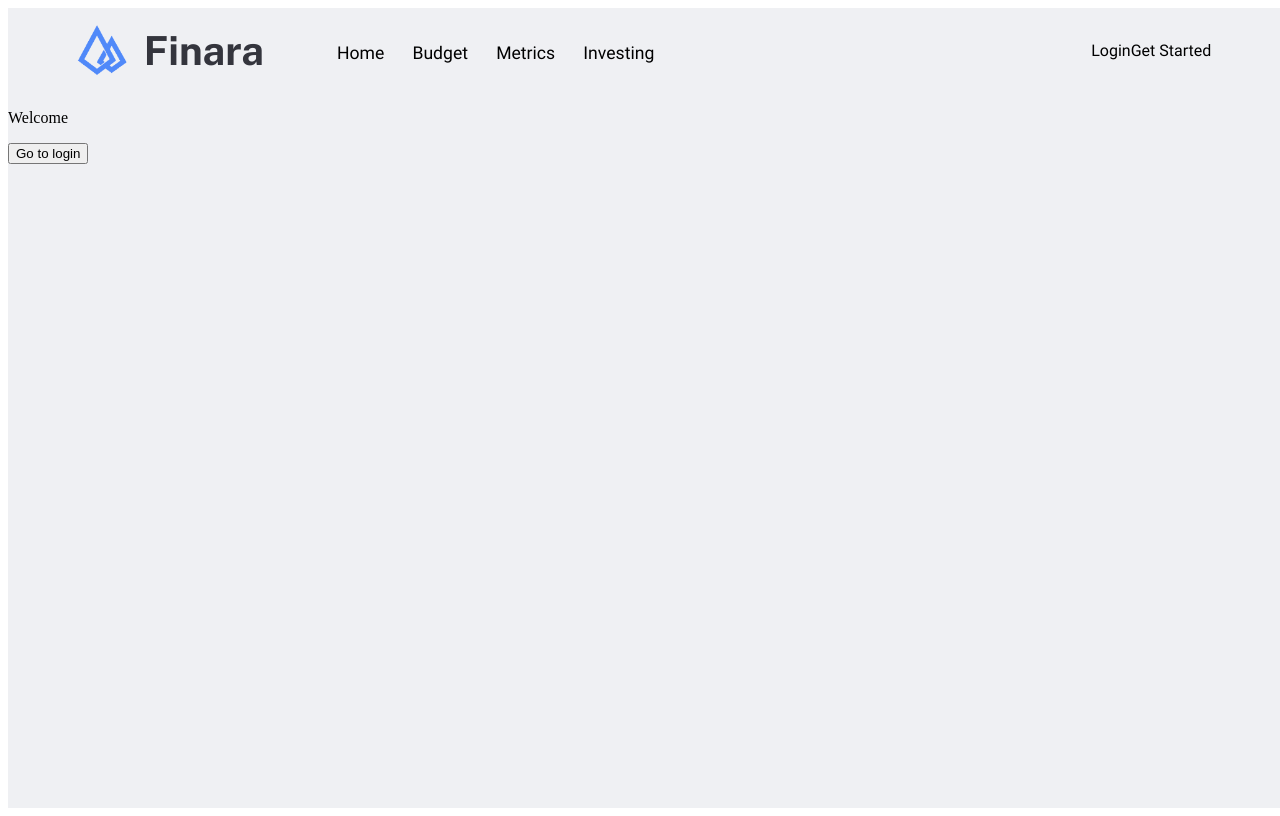
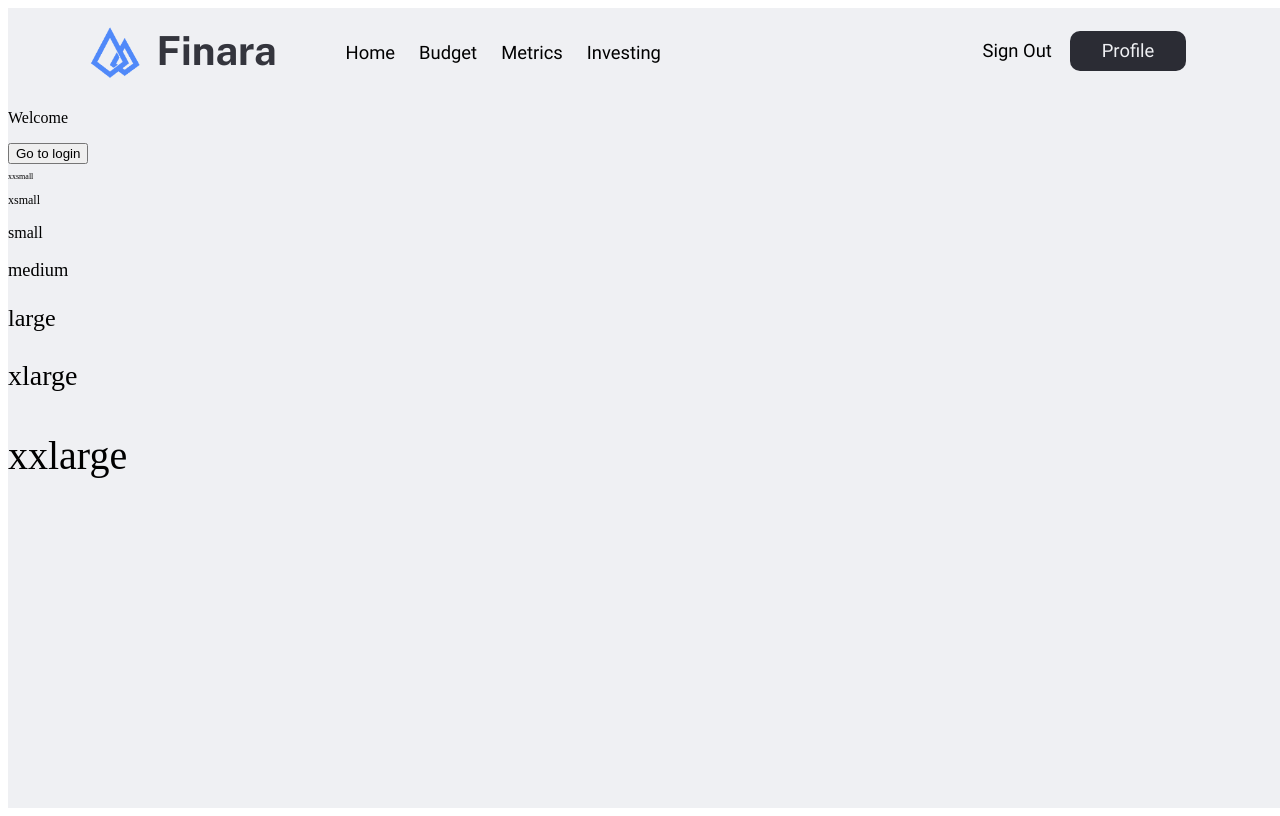
Before and after one commit to evanaddeo/FinaraSolutions, a React (Create React App) app in the folder frontend/: page / in a window 1280 px wide. Built offline with nearby package versions, Linux system fonts and the light colour scheme.

Commit message:
Finished up header, adjusted theme styling

```diff
--- a/frontend/src/App.css
+++ b/frontend/src/App.css
@@ -74,4 +74,20 @@
 .logo {
     width: 5vw;
     height: 4.5vw;
+    margin-bottom: -5px;
 }
+
+.mainBtn {
+    background-color: #2b2c34;
+    color: #eff0f3;
+    height: 5vh;
+    width: 9vw;
+    border-radius: 10px;
+    border: 0px solid green;
+}
+
+.mainBtn:hover {
+    background-color: transparent;
+    color: #2b2c34;
+    border: 3px solid #2b2c34;
+}
--- a/frontend/src/App.js
+++ b/frontend/src/App.js
@@ -4,6 +4,7 @@ import Home from './pages/Home'
 import Welcome from './pages/Welcome'
 import Login from './pages/Login'
 import Signup from './pages/Signup'
+import { COLORS } from './constants/themes.js'
 
 function App() {
 
--- a/frontend/src/components/Header.js
+++ b/frontend/src/components/Header.js
@@ -1,24 +1,28 @@
-import React from 'react'
+import React, { useState } from 'react'
 import { FONTS, SIZES, COLORS } from '../constants/themes'
 import '../styles/Header.css'
 
 import Logo from '../assets/images/Logo2.png'
 
-function Header() {
+function Header(signedIn) {
+
+    const button1Text = signedIn ? 'Sign Out' : 'Log In';
+    const button2Text = signedIn ? 'Profile' : 'Get Started';
+
     return (
         <div className='hdr'>
             <div className='hdrBody'>
                 <div className='hdrNav'>
                     <img className='logo' src={ Logo } alt='logo' />
-                    <p id="hdrTitle" style={ {fontFamily: FONTS.Title, fontSize: SIZES.xlarge, fontWeight: 700, color: COLORS.black}}>Finara</p>
-                    <p className='navBtn' style={ {fontFamily: FONTS.Regular, fontSize: SIZES.small}}>Home</p>
-                    <p className='navBtn' style={ {fontFamily: FONTS.Regular, fontSize: SIZES.small}}>Budget</p>
-                    <p className='navBtn' style={ {fontFamily: FONTS.Regular, fontSize: SIZES.small}}>Metrics</p>
-                    <p className='navBtn' style={ {fontFamily: FONTS.Regular, fontSize: SIZES.small}}>Investing</p>
+                    <p id="hdrTitle" style={ {fontFamily: FONTS.Title, fontSize: SIZES.xxlarge, fontWeight: 700, color: COLORS.black}}>Finara</p>
+                    <p className='navBtn' style={ {fontFamily: FONTS.Regular, fontSize: SIZES.medium}}>Home</p>
+                    <p className='navBtn' style={ {fontFamily: FONTS.Regular, fontSize: SIZES.medium}}>Budget</p>
+                    <p className='navBtn' style={ {fontFamily: FONTS.Regular, fontSize: SIZES.medium}}>Metrics</p>
+                    <p className='navBtn' style={ {fontFamily: FONTS.Regular, fontSize: SIZES.medium}}>Investing</p>
                 </div>
                 <div className='hdrProfile'>
-                    <p style={ {fontFamily: FONTS.Regular}}>Login</p>
-                    <p style={ {fontFamily: FONTS.Regular}}>Get Started</p>
+                    <p style={ {fontFamily: FONTS.Regular, fontSize: SIZES.medium}}>{button1Text}</p>
+                    <button id='actionBtn' className='mainBtn' style={ {fontFamily: FONTS.Regular, fontSize: SIZES.medium}}>{button2Text}</button>
                 </div>
             </div>
         </div>
--- a/frontend/src/constants/themes.js
+++ b/frontend/src/constants/themes.js
@@ -7,12 +7,13 @@ export const COLORS = {
 };
 
 export const SIZES = {
-    xsmall: '.5em',
-    small: '1.1em',
-    medium: '1.5em',
-    large: '2em',
-    xlarge: '2.5em',
-    xxlarge: '3em'
+    xxsmall: '.5rem',
+    xsmall: '.75rem',
+    small: '1rem',
+    medium: '1.15rem',
+    large: '1.5rem',
+    xlarge: '1.75rem',
+    xxlarge: '2.5rem',
 };
 
 export const FONTS = {
--- a/frontend/src/pages/Welcome.js
+++ b/frontend/src/pages/Welcome.js
@@ -1,6 +1,7 @@
 import React from 'react'
 import Header from '../components/Header'
 import { useNavigate } from 'react-router-dom'
+import { SIZES } from '../constants/themes'
 
 function Welcome() {
     const navi = useNavigate();
@@ -10,6 +11,13 @@ function Welcome() {
             <Header />
             <p>Welcome</p>
             <button onClick={ () => { navi('/Login') } }>Go to login</button>
+            <p style={{fontSize: SIZES.xxsmall}}>xxsmall</p>
+            <p style={{fontSize: SIZES.xsmall}}>xsmall</p>
+            <p style={{fontSize: SIZES.small}}>small</p>
+            <p style={{fontSize: SIZES.medium}}>medium</p>
+            <p style={{fontSize: SIZES.large}}>large</p>
+            <p style={{fontSize: SIZES.xlarge}}>xlarge</p>
+            <p style={{fontSize: SIZES.xxlarge}}>xxlarge</p>
         </div>
     )
 }
--- a/frontend/src/styles/Header.css
+++ b/frontend/src/styles/Header.css
@@ -2,7 +2,7 @@
     display: flex;
     flex-direction: row;
     height: 10vh;
-    padding: .2vw 6vw .2vw 5vw;
+    padding: .2vw 8vw .2vw 6vw;
 }
 
 .hdrNav {
@@ -20,7 +20,7 @@
 }
 
 .navBtn {
-    padding-left: 6%;
+    padding-left: 5%;
     padding-top: 1%;
 }
 
@@ -28,3 +28,7 @@
     padding-left: .6vw;
     padding-right: 3.5vw;
 }
+
+#actionBtn {
+    margin-left: 3%;
+}
```
Also changed, not shown: 1 other file (tests, documents, lock files or other folders).
